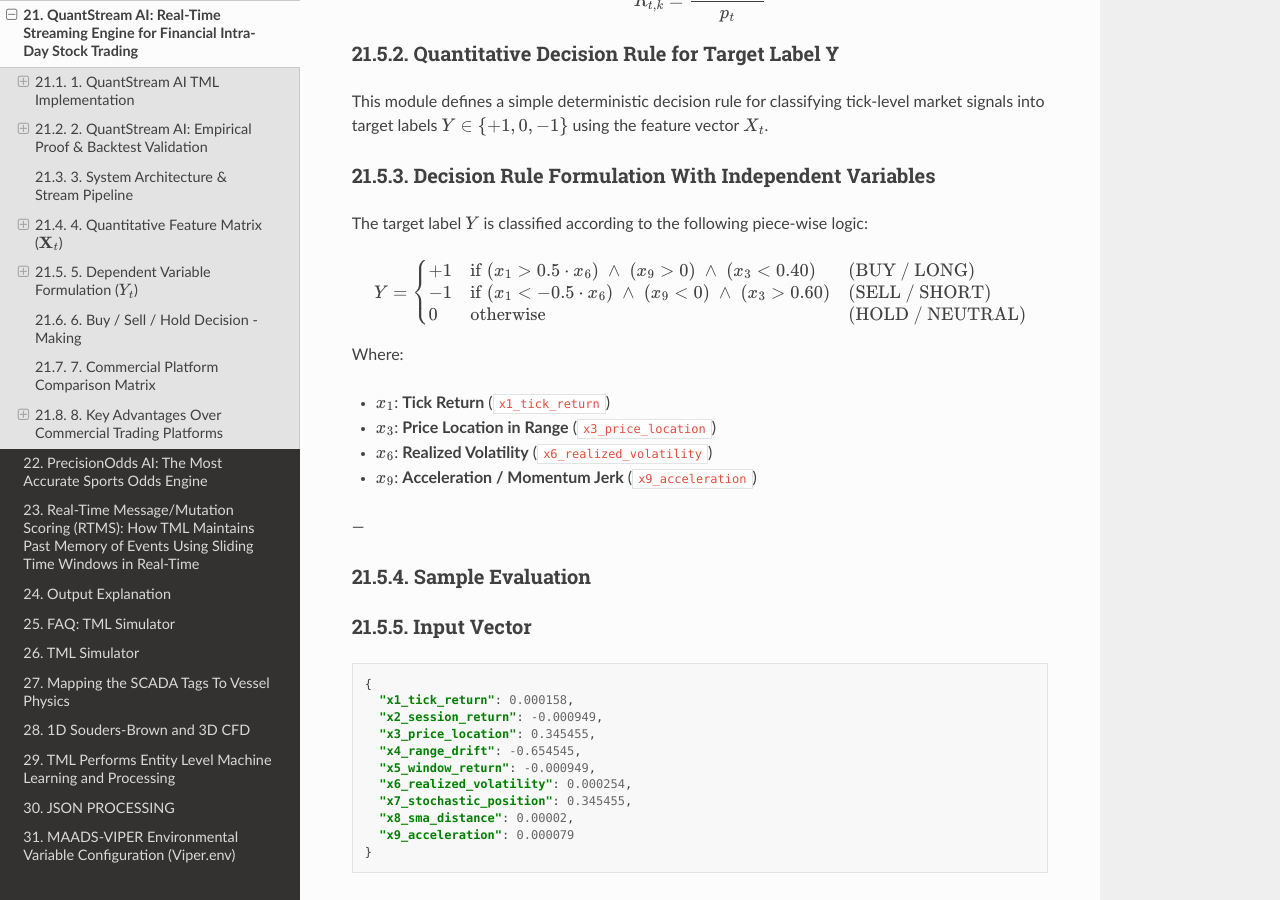
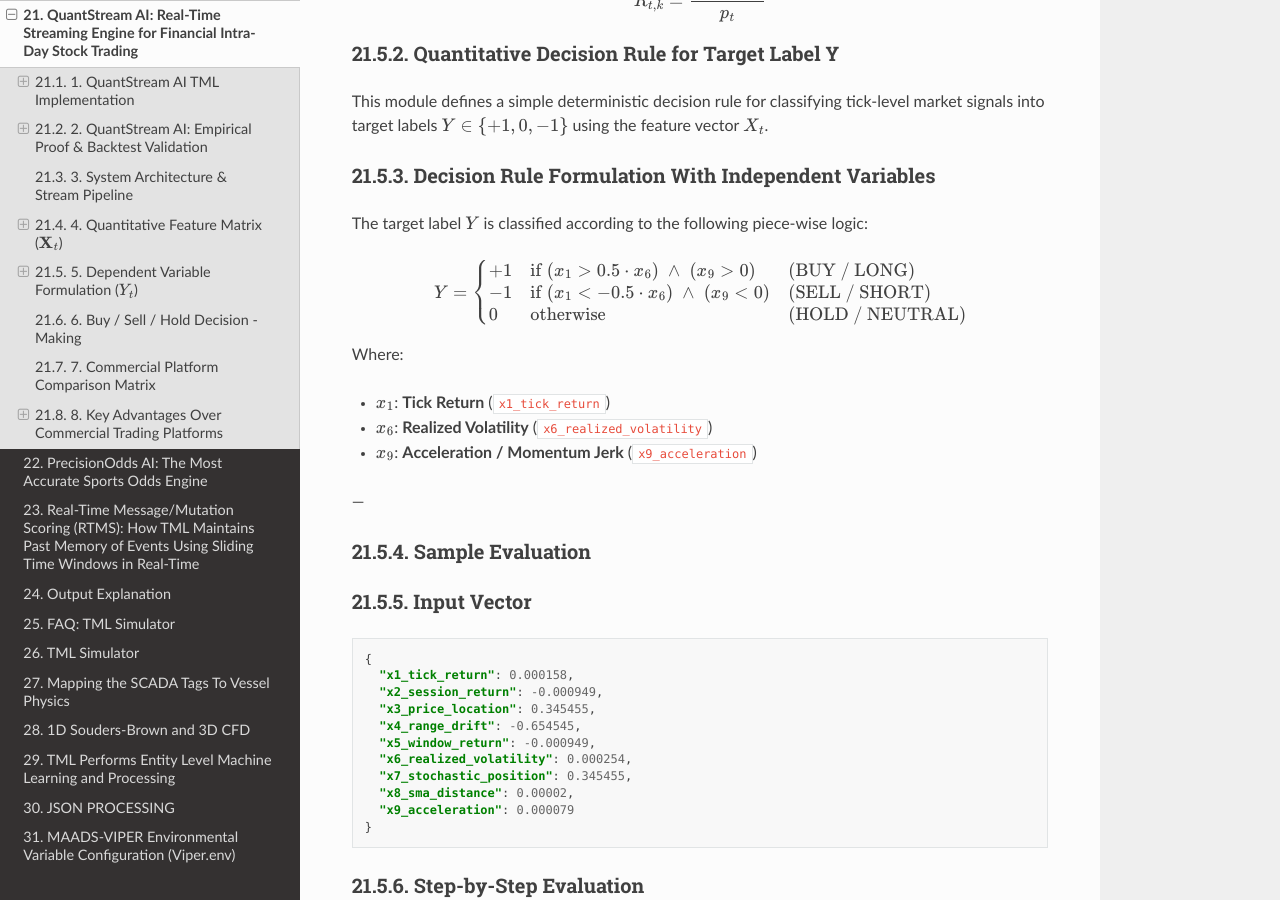
Before and after one commit to smaurice101/readthedocs, a Sphinx documentation site: the page built from docs/source/quantstream.rst, in a window 1280 px wide and 900 px high, scrolled down 7486 px. Built offline with Sphinx 7.4.7 and the Read the Docs theme 3.1.0, drawn with Linux system fonts in a browser that asks for light colours; pages that are not in the unit, such as notebooks, are missing from menus; some of the changed text lies outside the part shown.

Commit message:
Update quantstream.rst

```diff
--- a/docs/source/quantstream.rst
+++ b/docs/source/quantstream.rst
@@ -242,15 +242,14 @@ The target label :math:`Y` is classified according to the following piece-wise l
 .. math::
 
    Y = \begin{cases}
-   +1 & \text{if } (x_1 > 0.5 \cdot x_6) \;\land\; (x_9 > 0) \;\land\; (x_3 < 0.40) & \text{(BUY / LONG)} \\
-   -1 & \text{if } (x_1 < -0.5 \cdot x_6) \;\land\; (x_9 < 0) \;\land\; (x_3 > 0.60) & \text{(SELL / SHORT)} \\
+   +1 & \text{if } (x_1 > 0.5 \cdot x_6) \;\land\; (x_9 > 0) & \text{(BUY / LONG)} \\
+   -1 & \text{if } (x_1 < -0.5 \cdot x_6) \;\land\; (x_9 < 0) & \text{(SELL / SHORT)} \\
    0 & \text{otherwise} & \text{(HOLD / NEUTRAL)}
    \end{cases}
 
 Where:
 
 * :math:`x_1`: **Tick Return** (``x1_tick_return``)
-* :math:`x_3`: **Price Location in Range** (``x3_price_location``)
 * :math:`x_6`: **Realized Volatility** (``x6_realized_volatility``)
 * :math:`x_9`: **Acceleration / Momentum Jerk** (``x9_acceleration``)
 
```
